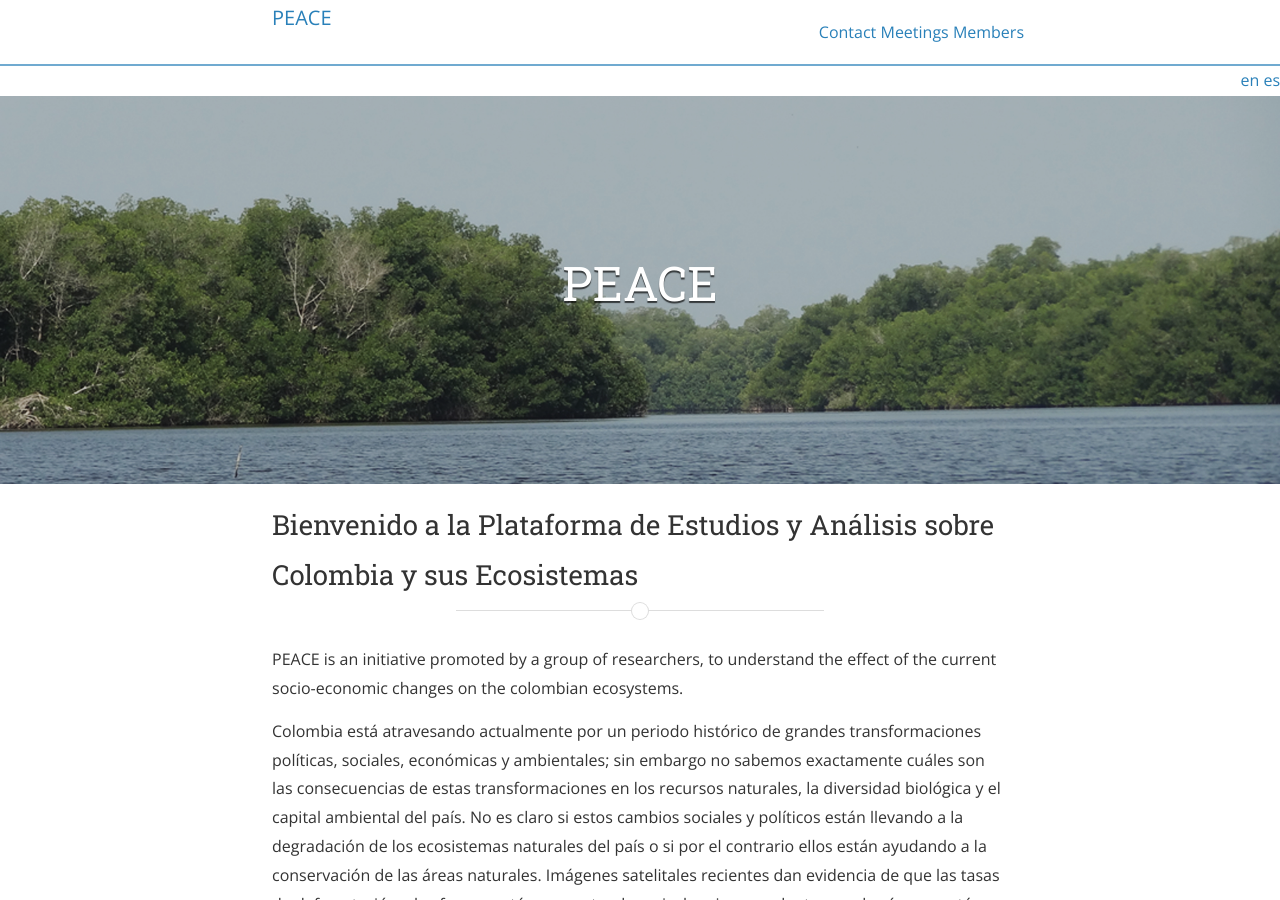
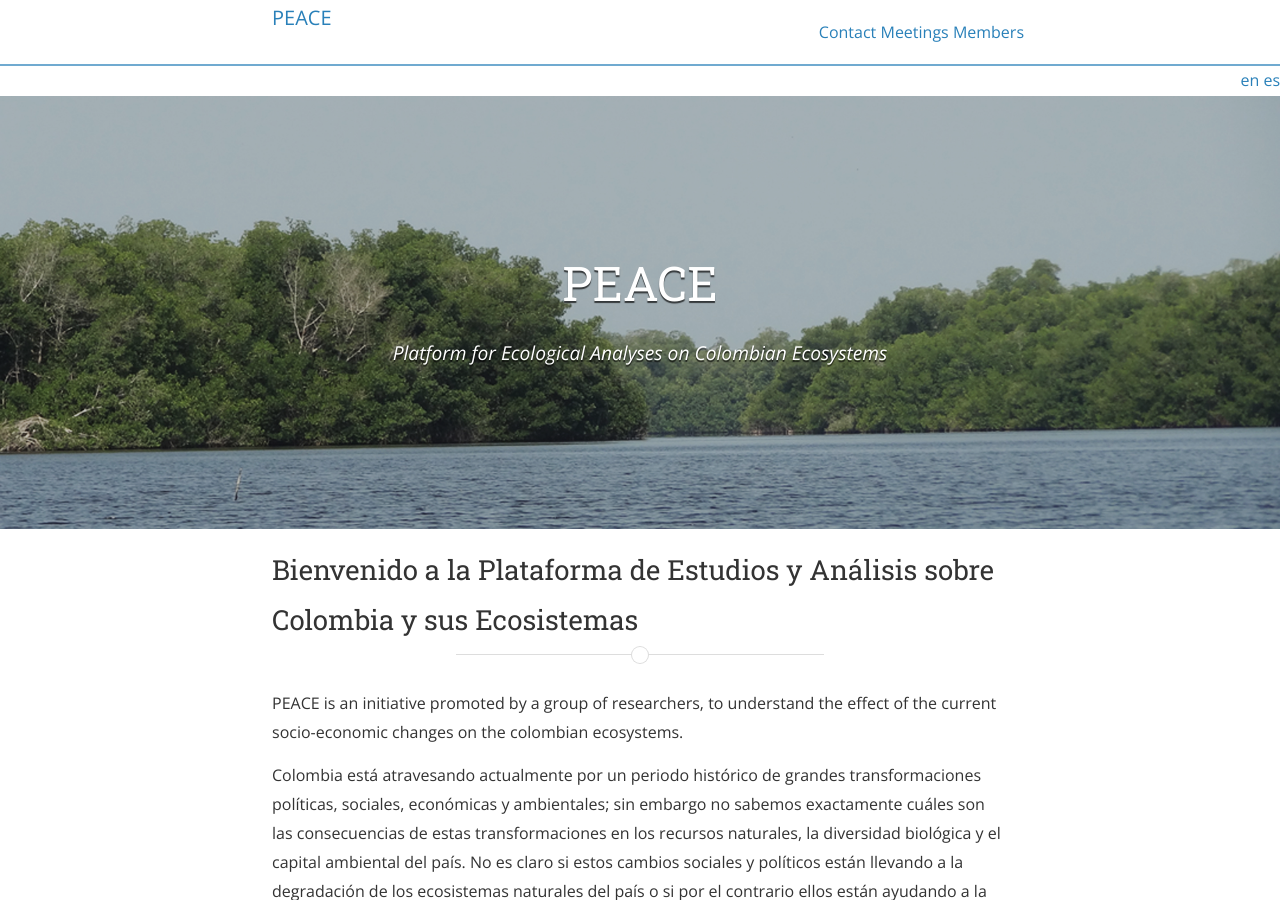
Before and after one commit to peacecolombia/peace, a Jekyll site: the page built from index.html, in a window 1280 px wide and 900 px high. Built offline with Jekyll 4.4.1, drawn with Linux system fonts in a browser that asks for light colours; nearby versions of some CDN libraries; the list of posts is cut into pages by our own code; a style sheet for code colours, icons or effects is not loaded.

Commit message:
Edited Subtitle

```diff
--- a/accueil.html
+++ b/accueil.html
@@ -11,7 +11,7 @@ lang: es
   <div class="scrim {% if site.cover %}has-cover{% endif %}">
     <header class="site-header">
       <h1 class="title">{{ site.title[page.lang] }}</h1>
-      {% for sbt in site.subtitle %}<p class="subtitle">{{ sbt[page.lang] }}</p>{% endfor %}
+      <p class="subtitle">{{ site.subtitle[page.lang] }}</p>
     </header>
   </div>
 </div>
--- a/index.html
+++ b/index.html
@@ -11,7 +11,7 @@ lang: en
   <div class="scrim {% if site.cover %}has-cover{% endif %}">
     <header class="site-header">
       <h1 class="title">{{ site.title[page.lang] }}</h1>
-      {% for sbt in site.subtitle %}<p class="subtitle">{{ sbt[page.lang] }}</p>{% endfor %}
+      <p class="subtitle">{{ site.subtitle[page.lang] }}</p>
     </header>
   </div>
 </div>
```
Also changed, not shown: 2 other files.
